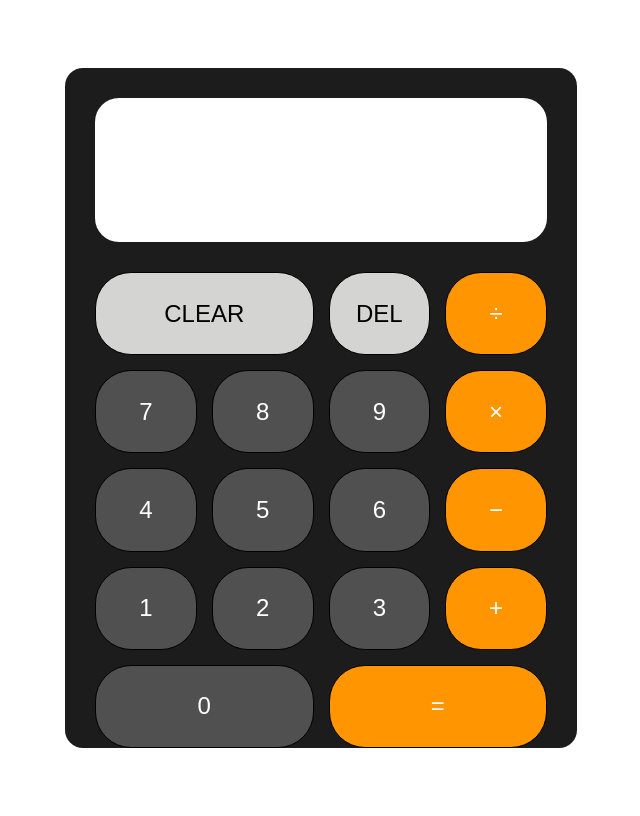
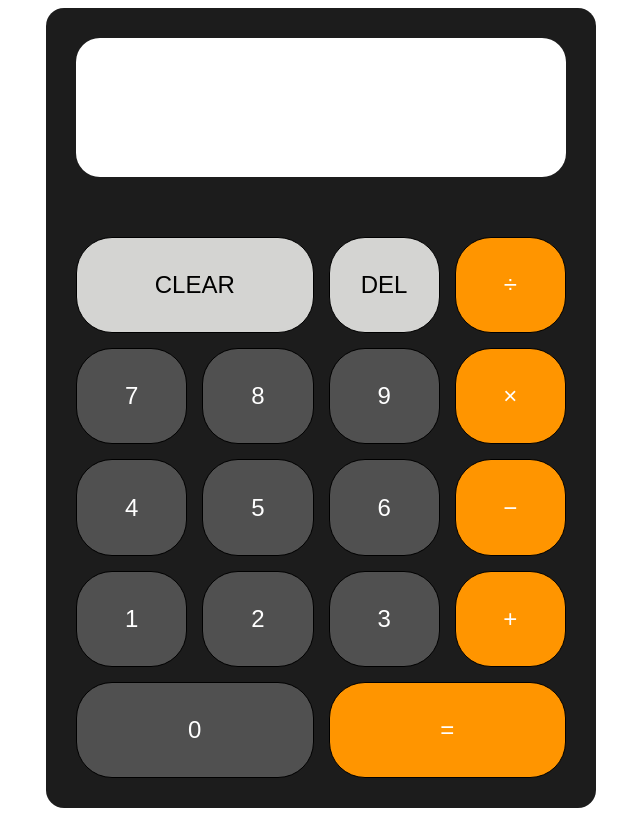
Before and after one commit to jcrisostomo1/odin-calculator, a plain HTML site: page index.html in a window 1280 px wide. Shown: the whole page, without its empty margins (327-967 px from the left). Drawn offline with Linux system fonts and the light colour scheme.

Commit message:
fix styling

```diff
--- a/style.css
+++ b/style.css
@@ -11,8 +11,10 @@ body {
     background-color: #1C1C1C;
     /* border: 2px solid black; */
     border-radius: 18px;
-    height: 85vh;
-    width: 40vw;
+    display: flex;
+    flex-direction: column;
+    height: clamp(400px, 800px, 900px);
+    width: clamp(150px, 550px, 650px);
 }
 
 .screen {
```
